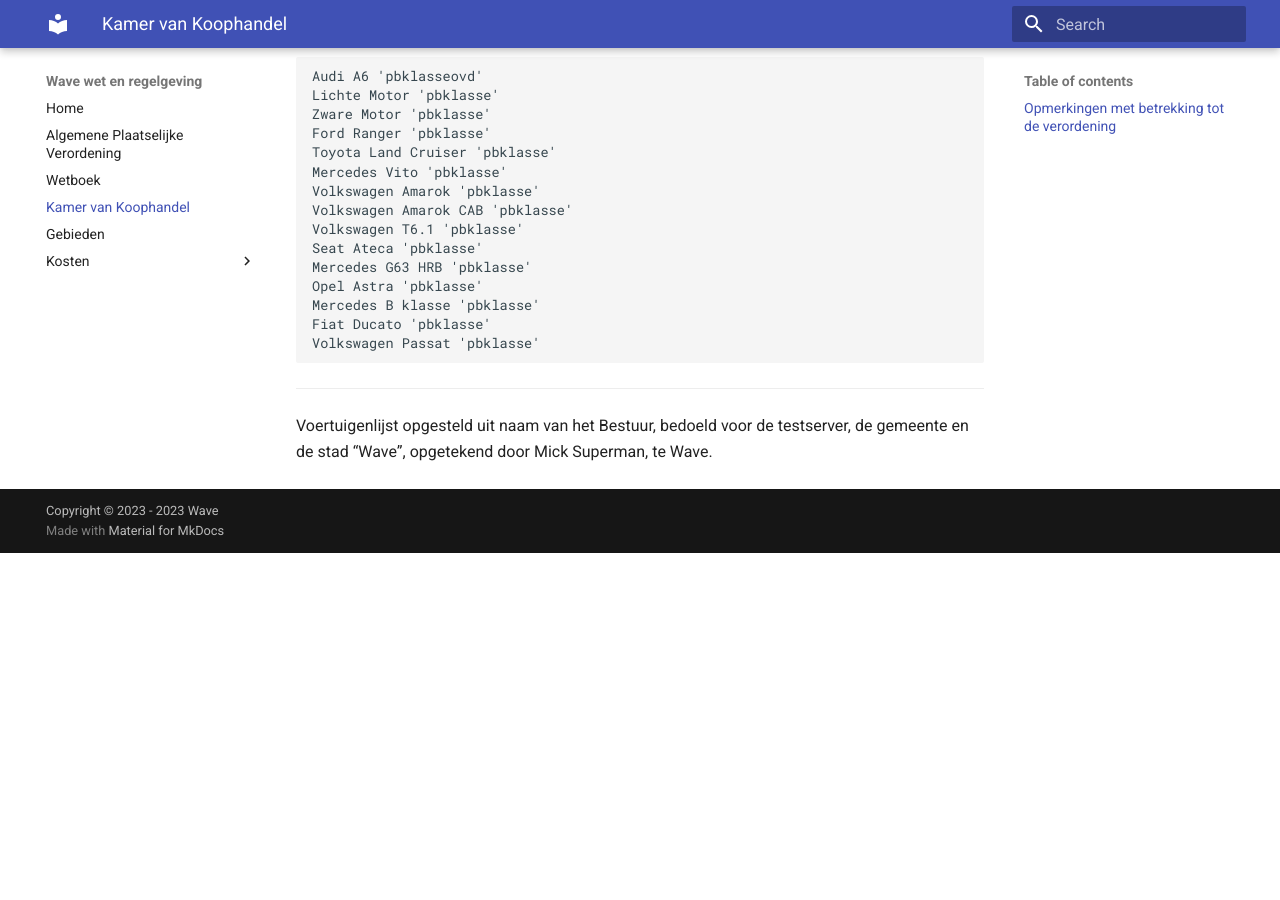
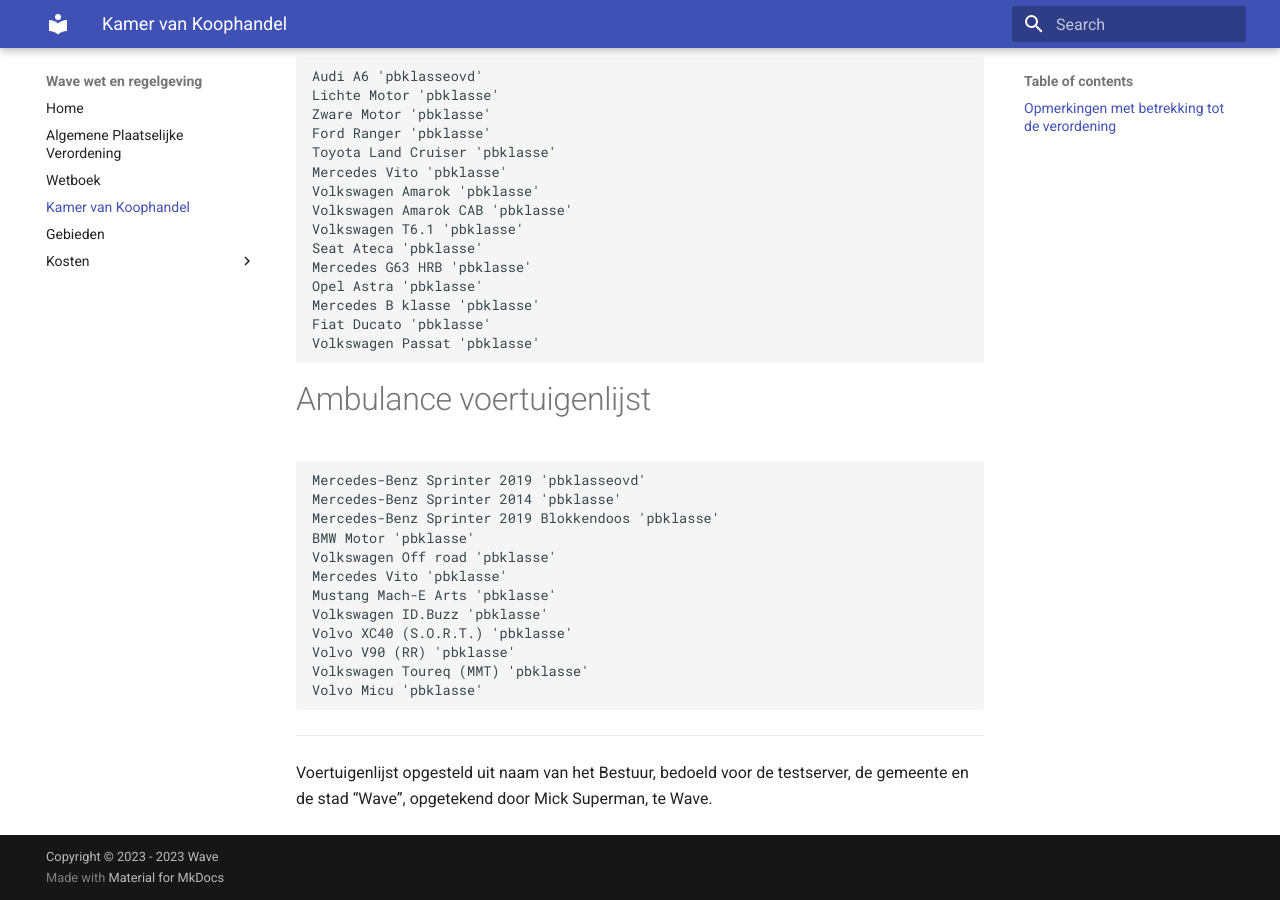
Before and after one commit to mickjoel/wetboek.sunstone, an MkDocs documentation site: the page built from docs/bedrijven.md, in a window 1280 px wide and 900 px high, scrolled down 969 px. Built offline with MkDocs 1.6.1 and Material for MkDocs 9.7.7, drawn with Linux system fonts in a browser that asks for light colours; before the commit the page ends 1522 px from its top, so only the background shows below that.

Commit message:
Update bedrijven.md

```diff
--- a/docs/bedrijven.md
+++ b/docs/bedrijven.md
@@ -51,5 +51,19 @@
     Fiat Ducato 'pbklasse'
     Volkswagen Passat 'pbklasse'
 
+# Ambulance voertuigenlijst
+    Mercedes-Benz Sprinter 2019 'pbklasseovd'
+    Mercedes-Benz Sprinter 2014 'pbklasse'
+    Mercedes-Benz Sprinter 2019 Blokkendoos 'pbklasse'
+    BMW Motor 'pbklasse'
+    Volkswagen Off road 'pbklasse'
+    Mercedes Vito 'pbklasse'
+    Mustang Mach-E Arts 'pbklasse'
+    Volkswagen ID.Buzz 'pbklasse'
+    Volvo XC40 (S.O.R.T.) 'pbklasse'
+    Volvo V90 (RR) 'pbklasse'
+    Volkswagen Toureq (MMT) 'pbklasse'
+    Volvo Micu 'pbklasse'
+
 ---------------------
 Voertuigenlijst opgesteld uit naam van het Bestuur, bedoeld voor de testserver, de gemeente en de stad “Wave”, opgetekend door Mick Superman, te Wave.
```
